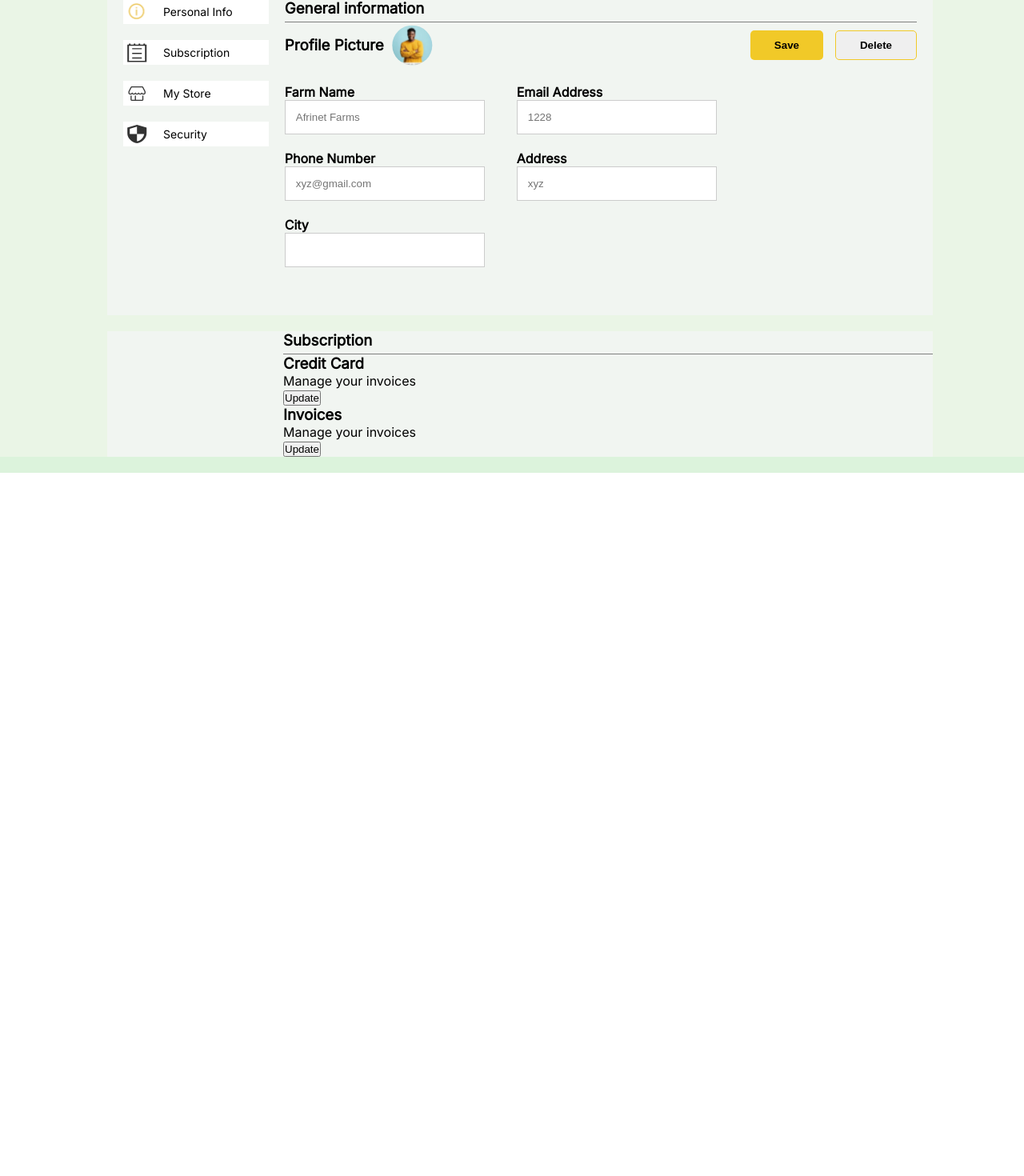
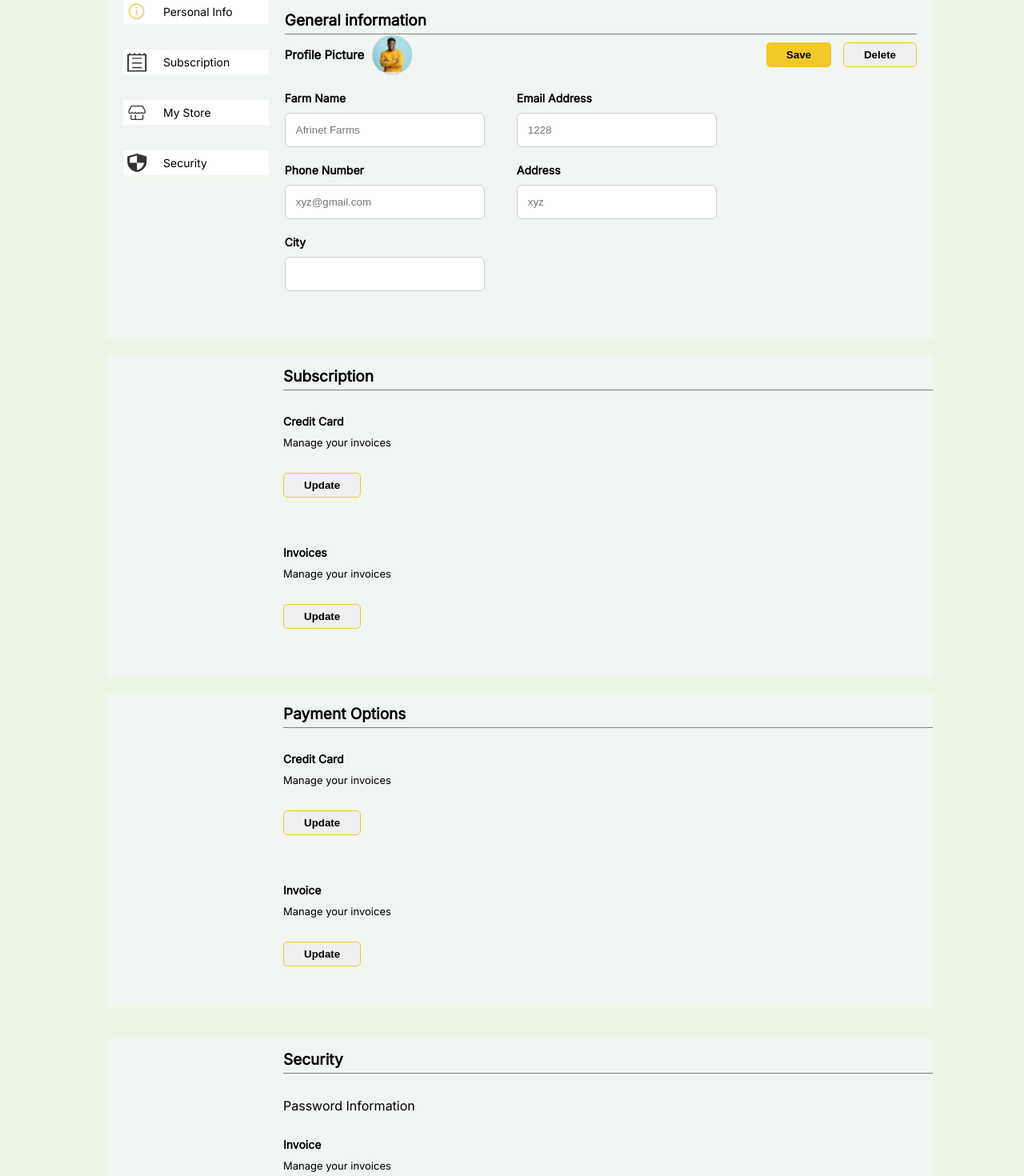
Before and after one commit to Ahnob/agritechcapstonereact, a React (Vite) app: page /settings in a window 1280 px wide. Shown: the part 159-1629 px from the top of the page at 80% size. Before the commit the page ends 800 px from the top, so only its background shows below. Built offline with nearby package versions, Linux system fonts and the light colour scheme.

Commit message:
added more sections to the heading

```diff
--- a/src/components/Dashboard/Settings/Settings.css
+++ b/src/components/Dashboard/Settings/Settings.css
@@ -19,6 +19,13 @@
   cursor: pointer;
 }
 
+.subscription-header {
+  font-size: 14px;
+}
+
+.manage-invoice {
+  font-size: 13px;
+}
 .sidebar-anchor {
   color: #0d0c0c;
   text-decoration: none;
@@ -40,16 +47,25 @@
 input[type="text"] {
   padding: 13px;
   border: 1px solid #ccc;
-  border-radius: 25x;
+  border-radius: 7px;
   cursor: pointer;
   width: 250px;
 }
 
+.payment-header {
+  background-color: rgb(241, 245, 241);
+  padding-left: 220px;
+  display: flex;
+  gap: 30px;
+  flex-direction: column;
+  margin-bottom: 20px;
+  padding-bottom: 20px;
+}
 .general-information {
   flex: 1;
 }
 .save-button {
-  padding: 10px 30px;
+  padding: 7px 25px;
   border-radius: 5px;
   background-color: rgb(241, 201, 40);
   color: rgb(0, 0, 0);
@@ -60,7 +76,7 @@ input[type="text"] {
 }
 
 .delete-button {
-  padding: 10px 30px;
+  padding: 7px 25px;
   border-radius: 5px;
   color: rgb(0, 0, 0);
   font-weight: 900;
@@ -127,7 +143,26 @@ input[type="text"] {
 .subscription {
   background-color: rgb(241, 245, 241);
   padding-left: 220px;
+  display: flex;
+  gap: 30px;
+  flex-direction: column;
+  padding-bottom: 30px;
 }
+
+.update-btn {
+  padding: 7px 25px;
+  border-radius: 5px;
+  color: rgb(0, 0, 0);
+  font-weight: 900;
+  border: 1px solid rgb(241, 201, 40);
+  cursor: pointer;
+  margin: 30px 0;
+}
+
+.manage-invoice {
+  margin-top: 10px;
+}
+
 .sections {
   display: flex;
   flex-direction: column;
@@ -143,13 +178,16 @@ input[type="text"] {
 
 .label {
   display: block;
-  margin-top: 20px;
+  margin: 20px 0 10px 0;
   font-weight: bolder;
+  font-size: 14px;
 }
 
 .border-bottom {
   border-bottom: 1px inset grey;
-  padding-bottom: 5px;
+  padding: 15px 0 5px 0;
+  font-size: 19px;
+  font-weight: 600;
 }
 
 .profile-section {
@@ -165,6 +203,7 @@ input[type="text"] {
 
 .profile-heading {
   min-width: max-content;
+  font-size: 15px;
 }
 
 .settings-container {
@@ -185,6 +224,7 @@ input[type="text"] {
   align-items: center;
   padding: 3px 45px 3px 5px;
   font-size: 14px;
+  margin-bottom: 12px;
 }
 
 .padding-icons:hover {
--- a/src/components/Dashboard/Settings/Settings.jsx
+++ b/src/components/Dashboard/Settings/Settings.jsx
@@ -98,7 +98,7 @@ function Settings() {
                 <div className="personal-information">
                   <div className="padding-icons">
                     <img className="icon" src={infoicon} />
-                    <p>Personal Info</p>
+                    <p className="personal-info-p">Personal Info</p>
                   </div>
                   <div className="padding-icons">
                     <img className="icon" src={subscriptionicon} />
@@ -158,13 +158,37 @@ function Settings() {
               </div>
               <div className="subscription">
                 <h3 className="border-bottom">Subscription</h3>
-                <h3>Credit Card</h3>
-                <p>Manage your invoices</p>
-                <button>Update</button>
                 <div>
-                  <h3>Invoices</h3>
-                  <p>Manage your invoices</p>
-                  <button>Update</button>
+                  <h3 className="subscription-header">Credit Card</h3>
+                  <p className="manage-invoice">Manage your invoices</p>
+                  <button className="update-btn">Update</button>
+                </div>
+                <div>
+                  <h3 className="subscription-header">Invoices</h3>
+                  <p className="manage-invoice"> Manage your invoices</p>
+                  <button className="update-btn">Update</button>
+                </div>
+              </div>
+              <div className="payment-header">
+                <h3 className="border-bottom">Payment Options</h3>
+                <div>
+                  <h3 className="subscription-header">Credit Card</h3>
+                  <p className="manage-invoice">Manage your invoices</p>
+                  <button className="update-btn">Update</button>
+                </div>
+                <div>
+                  <h3 className="subscription-header">Invoice</h3>
+                  <p className="manage-invoice">Manage your invoices</p>
+                  <button className="update-btn">Update</button>
+                </div>
+              </div>
+              <div className="payment-header">
+                <h3 className="border-bottom">Security</h3>
+                <p>Password Information</p>
+                <div>
+                  <h3 className="subscription-header">Invoice</h3>
+                  <p className="manage-invoice">Manage your invoices</p>
+                  <button className="update-btn">Update</button>
                 </div>
               </div>
             </div>
```
